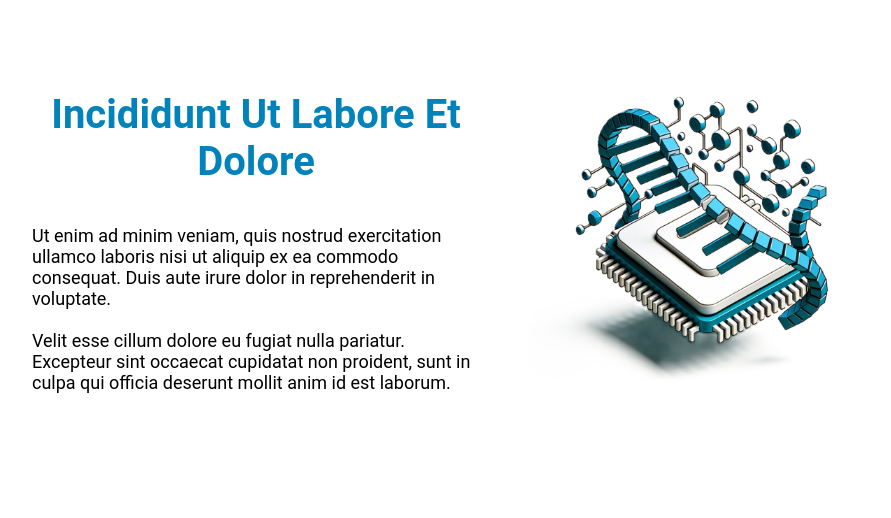
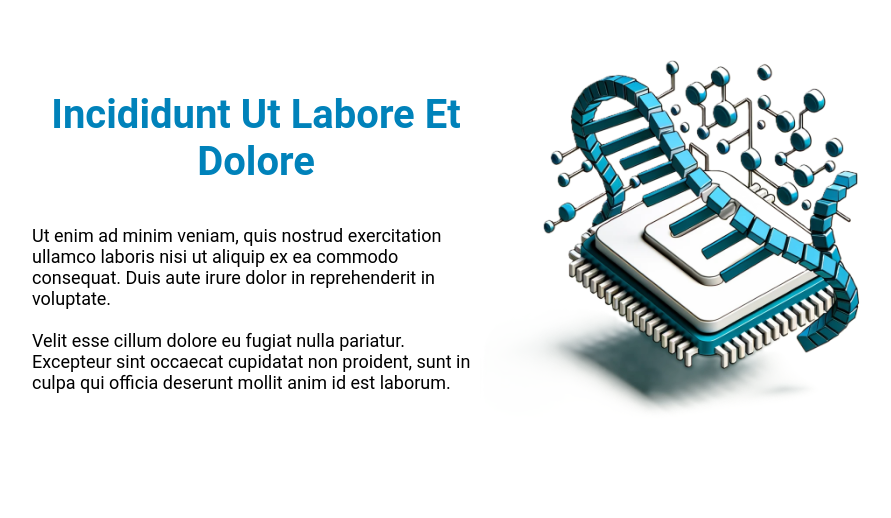
Before and after one commit to KrisHHFI/React-Front-end-Portfolio-Piece, a React (Create React App) app: page / in a window 1280 px wide. Shown: the part 963-1481 px from the top of the page, without its empty margins (160-1051 px from the left). Built offline with nearby package versions, Linux system fonts and the light colour scheme.

Commit message:
Site responsiveness 3

```diff
--- a/src/Components/Section2.js
+++ b/src/Components/Section2.js
@@ -16,7 +16,7 @@ export default function Section2() {
                 </div>
             </div>
             <div class="Section2ImageContainer">
-                <img src={Image1} />
+                <img src={Image1} className="BounceOnHover"/>
             </div>
         </div>
     );
--- a/src/StyleSheets/NavigationBar.css
+++ b/src/StyleSheets/NavigationBar.css
@@ -40,8 +40,8 @@
 .BurgerNav {
     display: none;
 }
-
-@media screen and (max-width: 800px) {
+/* Burger nav appears*/
+@media screen and (max-width: 900px) {
     .NavBar {
         justify-content: center;
     }
--- a/src/StyleSheets/Section2.css
+++ b/src/StyleSheets/Section2.css
@@ -37,10 +37,33 @@
 
 .Section2ImageContainer img {
     object-fit: cover;
-    width: 80%;
+    transition: transform 0.3s ease;
+    width: 100%;
 }
 
-@media screen and (max-width: 900px) {
+@keyframes bounce {
+    0%, 20%, 50%, 80%, 100% {
+        transform: translateY(0); /* Start and end position */
+    }
+    40% {
+        transform: translateY(-20px); /* Bounce up */
+    }
+    60% {
+        transform: translateY(-10px); /* Bounce down */
+    }
+}
+
+.BounceOnHover:hover {
+    animation: bounce 1.5s ease infinite; /* Apply the bounce animation */
+}
+
+@media screen and (max-width: 1000px) {
+    .Section2 {
+        padding: 5px 5vw 5px 5vw;
+    }
+}
+
+@media screen and (max-width: 800px) {
     .Section2ImageContainer {
         display: none;
     }
```
